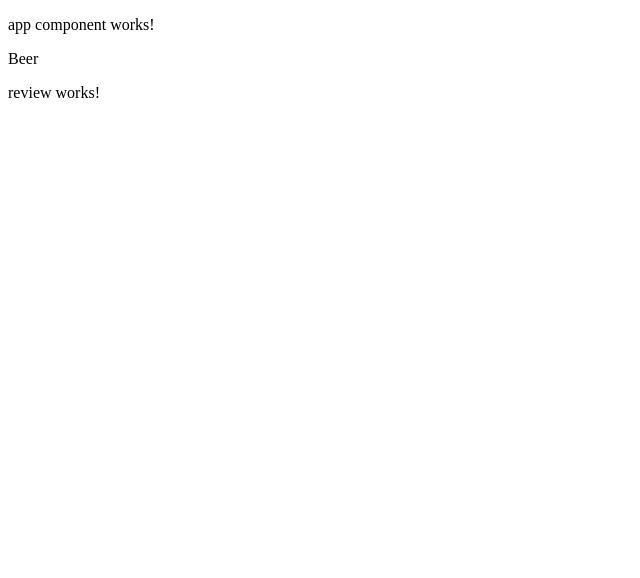
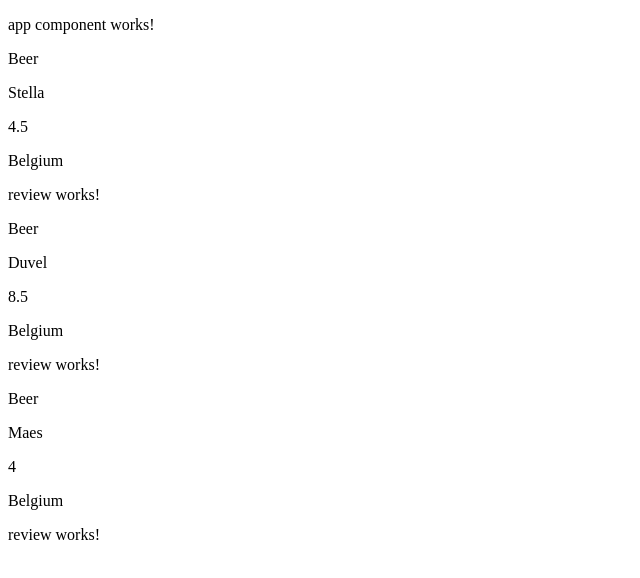
Before and after one commit to ChiWahChoi/2021-pieter-floriang7, an Angular app in the folder client/: page / in a window 1280 px wide. Shown: the top 578 px of the page, without its empty margins (0-640 px from the left). Built offline with nearby package versions, Linux system fonts and the light colour scheme.

Commit message:
added beer-list component

```diff
--- a/client/src/app/app.component.html
+++ b/client/src/app/app.component.html
@@ -1,3 +1,5 @@
 <p>app component works!</p>
 
-<app-beer></app-beer>
+<div>
+    <app-beer-list></app-beer-list>
+</div>
--- /dev/null
+++ b/client/src/app/beer/beer-list/beer-list.component.html
@@ -0,0 +1,5 @@
+<div>
+    <div *ngFor="let localBeer of beers">
+        <app-beer [beer]="localBeer"></app-beer>
+    </div>
+</div>
--- /dev/null
+++ b/client/src/app/beer/beer-list/beer-list.component.ts
@@ -0,0 +1,21 @@
+import { Component, OnInit } from '@angular/core';
+import { BEERS } from '../beer-mock/mock-beers';
+
+@Component({
+  selector: 'app-beer-list',
+  templateUrl: './beer-list.component.html',
+  styleUrls: ['./beer-list.component.css']
+})
+export class BeerListComponent implements OnInit {
+  private _beers = BEERS;
+
+  constructor() { }
+
+  get beers() {
+    return this._beers;
+  }
+
+  ngOnInit(): void {
+  }
+
+}
--- a/client/src/app/beer/beer.module.ts
+++ b/client/src/app/beer/beer.module.ts
@@ -3,20 +3,22 @@
 import { BeerComponent } from './beer/beer.component';
 import { ReviewComponent } from './review/review.component'
 import { MaterialModule } from './../material/material.module';
+import { BeerListComponent } from './beer-list/beer-list.component';
 
 
 
 @NgModule({
   declarations: [
     BeerComponent,
-    ReviewComponent
+    ReviewComponent,
+    BeerListComponent
   ],
   imports: [
     CommonModule,
     MaterialModule
   ],
   exports: [
-    BeerComponent
+    BeerListComponent
   ]
 })
 export class BeerModule { }
--- a/client/src/app/beer/beer/beer.component.html
+++ b/client/src/app/beer/beer/beer.component.html
@@ -1,7 +1,7 @@
 <p>Beer</p>
 
-<!-- <p>{{ beer.name }}</p>
+<p>{{ beer.name }}</p>
 <p>{{ beer.abv }}</p>
-<p>{{ beer.country }}</p> -->
+<p>{{ beer.country }}</p>
 
 <app-review></app-review>
--- a/client/src/app/beer/beer/beer.component.ts
+++ b/client/src/app/beer/beer/beer.component.ts
@@ -7,7 +7,7 @@
   styleUrls: ['./beer.component.css']
 })
 export class BeerComponent implements OnInit {
-  //@Input() public beer: Beer;
+  @Input() public beer!: Beer;
   constructor() { }
 
   ngOnInit(): void {
```
Also changed, not shown: client/src/app/beer/beer-list/beer-list.component.css (added), 1 other file (tests, documents, lock files or other folders).
